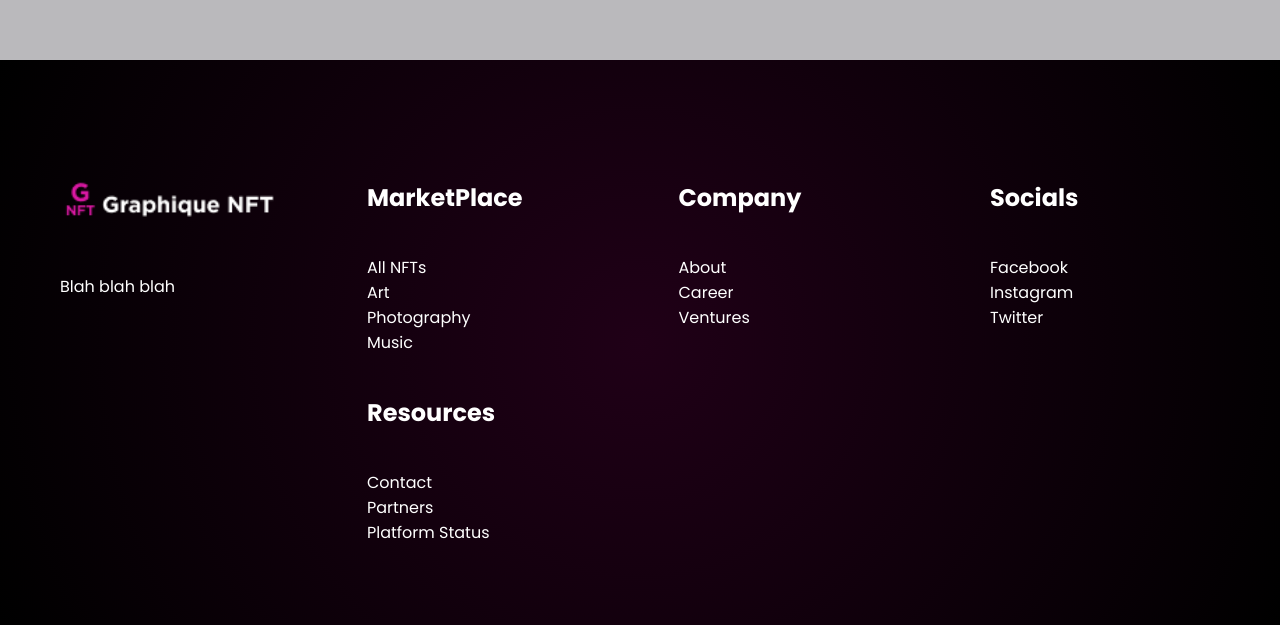
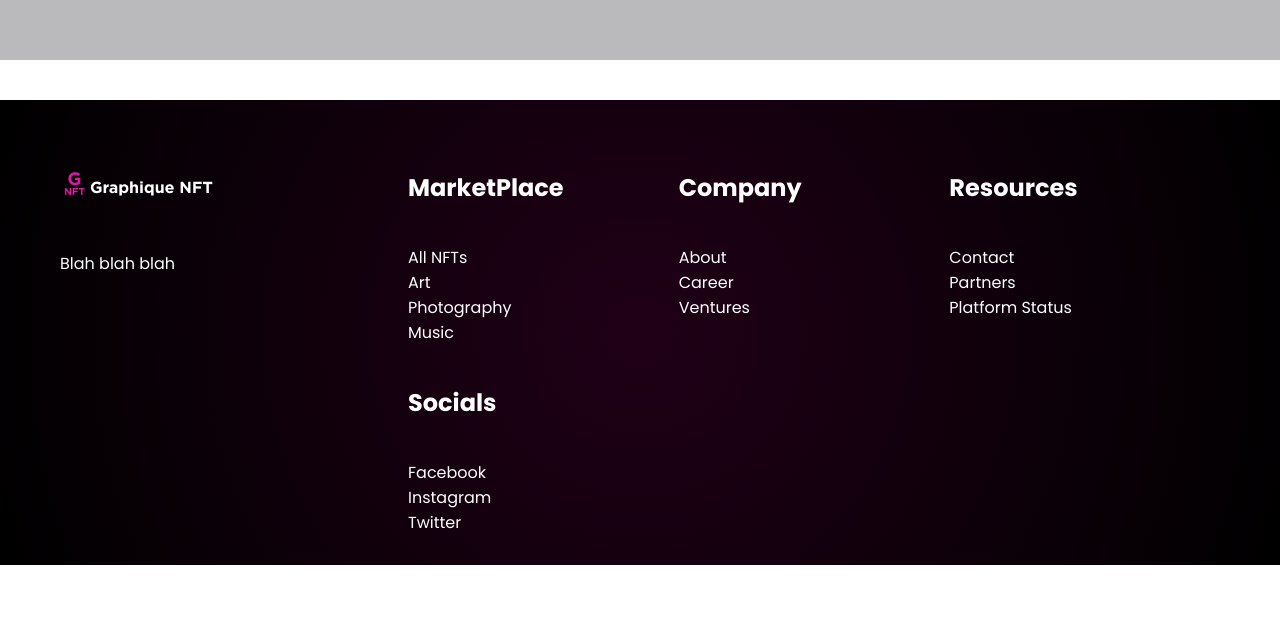
Before and after one commit to ankit-rawani/DesCode, a React (Create React App) app: page /checkout in a window 1280 px wide. Shown: the part 853-1478 px from the top of the page. After the commit the page ends 1418 px from the top, so only its background shows below. Built offline with nearby package versions, Linux system fonts and the light colour scheme.

Commit message:
Footer changes

```diff
--- a/src/components/footer/Footer.js
+++ b/src/components/footer/Footer.js
@@ -55,7 +55,6 @@ export default function Footer() {
             Platform Status
           </section>
         </section>
-        </section>
 
         <section className={styles.footerColumn}>
         <section className={styles.footerTitle}>Socials</section>
@@ -70,6 +69,8 @@ export default function Footer() {
           </section>
         </section>
 
+        </section>
+
     </section>
     </section>
     )
--- a/src/components/footer/Footer.module.css
+++ b/src/components/footer/Footer.module.css
@@ -1,5 +1,6 @@
 .footerContainer {
-    padding: 80px 60px;
+    margin-top: 40px;
+    padding: 30px 60px;
   background: radial-gradient(circle, rgb(32, 0, 23) 0%, rgb(0, 0, 0) 100%);
   @media (max-width: 600px){
     padding: 70px 30px;
@@ -11,17 +12,19 @@
     justify-content: center;
     margin: 0 auto;
     color: white;
+    flex-wrap: wrap;
 }
 .footerWrapperInfo {
     display: flex;
     flex-direction: row;
     justify-content: center;
     margin: 0 auto;
-    flex-wrap: wrap;
     flex: 70%;
     position: relative;
+    flex-wrap: wrap;
     @media (max-width: 600px){
         flex: 100%;
+        text-align: center;
     }
 
 }
@@ -36,7 +39,7 @@
     display: flex;
     flex-direction: column;
     text-align: left;
-    padding-left: 40px;
+    flex-wrap: wrap;
     flex: 1 0 auto;
   }
 
@@ -77,5 +80,6 @@
     }
 
 .footerImage {
-    width: 80%;
+    margin-left: auto;
+    margin-right: auto;
 }
```
